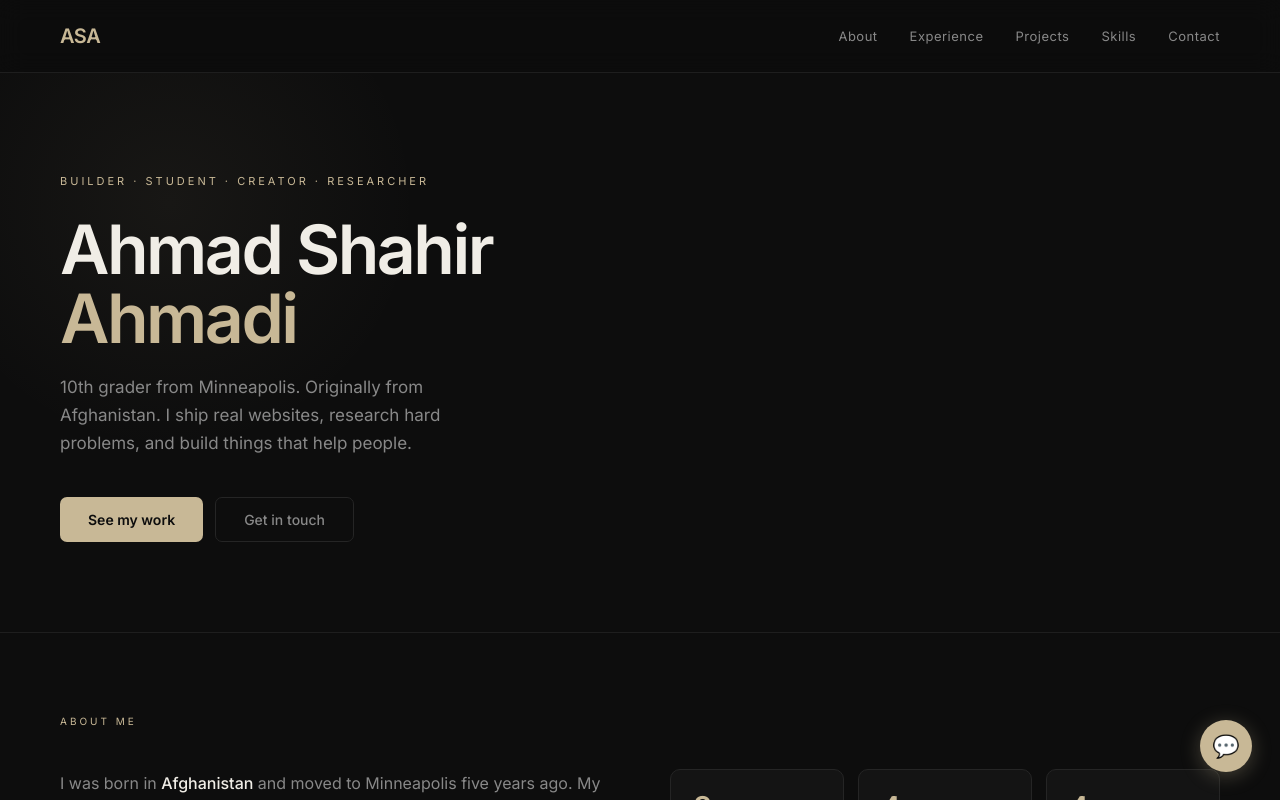
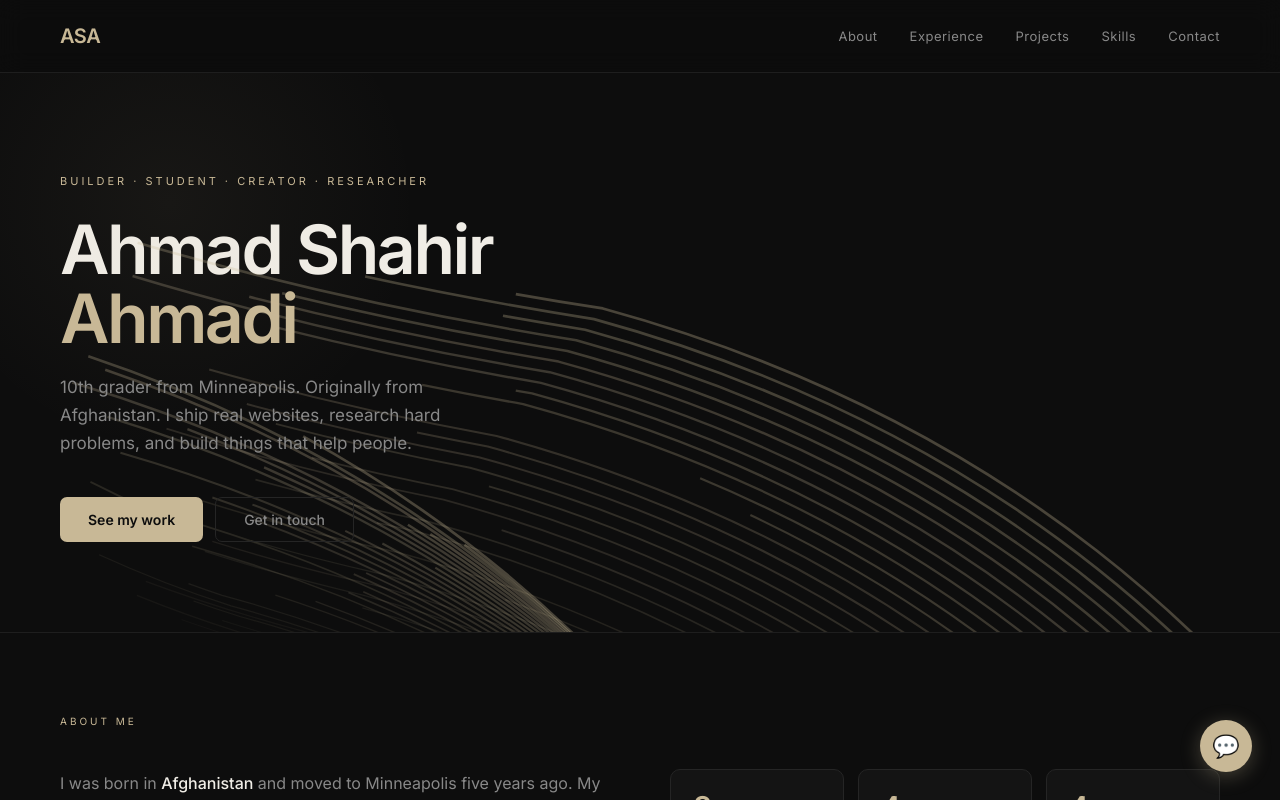
Before and after one commit to shahir4228/asa-website, a React (Vite) app: page / in a window 1280 px wide. Shown: the top 800 px of the page. Built offline with nearby package versions, Linux system fonts and the light colour scheme.

Commit message:
add BackgroundPaths animated hero — framer-motion SVG paths + spring letter animation

```diff
--- a/package.json
+++ b/package.json
@@ -10,6 +10,7 @@
     "preview": "vite preview"
   },
   "dependencies": {
+    "framer-motion": "^12.40.0",
     "lightningcss": "^1.32.0",
     "react": "^19.2.6",
     "react-dom": "^19.2.6"
--- a/src/App.jsx
+++ b/src/App.jsx
@@ -1,5 +1,6 @@
 import './index.css'
 import { useState, useRef, useEffect } from 'react'
+import { BackgroundPaths, AnimatedHeroName } from './components/BackgroundPaths'
 
 const projects = [
   {
@@ -258,10 +259,9 @@
 
       {/* HERO */}
       <section className="hero">
+        <BackgroundPaths />
         <p className="hero-eyebrow fade-up delay-1">Builder · Student · Creator · Researcher</p>
-        <h1 className="hero-name fade-up delay-2">
-          Ahmad Shahir<br /><em>Ahmadi</em>
-        </h1>
+        <AnimatedHeroName firstName="Ahmad Shahir" lastName="Ahmadi" />
         <p className="hero-sub fade-up delay-3">
           10th grader from Minneapolis. Originally from Afghanistan.
           I ship real websites, research hard problems, and build things that help people.
--- /dev/null
+++ b/src/components/BackgroundPaths.jsx
@@ -0,0 +1,102 @@
+import { motion } from 'framer-motion'
+
+// Animated SVG path lines — renders behind hero content
+function FloatingPaths({ position }) {
+  const paths = Array.from({ length: 36 }, (_, i) => ({
+    id: i,
+    d: `M-${380 - i * 5 * position} -${189 + i * 6}C-${
+      380 - i * 5 * position
+    } -${189 + i * 6} -${312 - i * 5 * position} ${216 - i * 6} ${
+      152 - i * 5 * position
+    } ${343 - i * 6}C${616 - i * 5 * position} ${470 - i * 6} ${
+      684 - i * 5 * position
+    } ${875 - i * 6} ${684 - i * 5 * position} ${875 - i * 6}`,
+    width: 0.5 + i * 0.03,
+  }))
+
+  return (
+    <div style={{ position: 'absolute', inset: 0, pointerEvents: 'none', overflow: 'hidden' }}>
+      <svg
+        viewBox="0 0 696 316"
+        fill="none"
+        style={{ width: '100%', height: '100%' }}
+      >
+        <title>Background Paths</title>
+        {paths.map((path) => (
+          <motion.path
+            key={path.id}
+            d={path.d}
+            stroke="rgba(200,184,150,1)"
+            strokeWidth={path.width}
+            strokeOpacity={0.06 + path.id * 0.018}
+            initial={{ pathLength: 0.3, opacity: 0.6 }}
+            animate={{
+              pathLength: 1,
+              opacity: [0.3, 0.6, 0.3],
+              pathOffset: [0, 1, 0],
+            }}
+            transition={{
+              duration: 20 + Math.random() * 10,
+              repeat: Infinity,
+              ease: 'linear',
+            }}
+          />
+        ))}
+      </svg>
+    </div>
+  )
+}
+
+// Drop this inside any section with position:relative to get the animated paths
+export function BackgroundPaths() {
+  return (
+    <>
+      <FloatingPaths position={1} />
+      <FloatingPaths position={-1} />
+    </>
+  )
+}
+
+// Spring letter-by-letter animation for the hero name
+export function AnimatedHeroName({ firstName = 'Ahmad Shahir', lastName = 'Ahmadi' }) {
+  return (
+    <h1 className="hero-name">
+      <span style={{ display: 'block' }}>
+        {firstName.split('').map((char, i) => (
+          <motion.span
+            key={i}
+            initial={{ y: 60, opacity: 0 }}
+            animate={{ y: 0, opacity: 1 }}
+            transition={{
+              delay: 0.22 + i * 0.03,
+              type: 'spring',
+              stiffness: 150,
+              damping: 25,
+            }}
+            style={{ display: 'inline-block' }}
+          >
+            {char === ' ' ? ' ' : char}
+          </motion.span>
+        ))}
+      </span>
+      <em>
+        {lastName.split('').map((char, i) => (
+          <motion.span
+            key={i}
+            initial={{ y: 60, opacity: 0 }}
+            animate={{ y: 0, opacity: 1 }}
+            transition={{
+              delay: 0.22 + firstName.length * 0.03 + 0.12 + i * 0.03,
+              type: 'spring',
+              stiffness: 150,
+              damping: 25,
+            }}
+            style={{ display: 'inline-block', fontStyle: 'normal', color: 'var(--gold)' }}
+          >
+            {char}
+          </motion.span>
+        ))}
+      </em>
+    </h1>
+  )
+}
```
Also changed, not shown: 1 other file (tests, documents, lock files or other folders).
